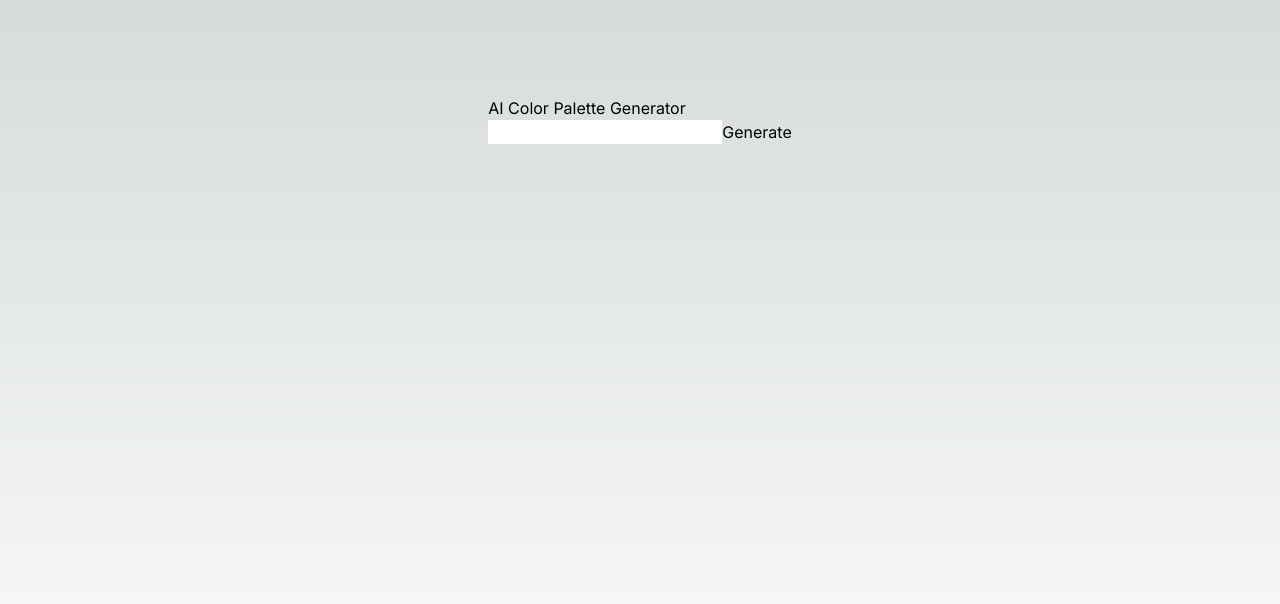
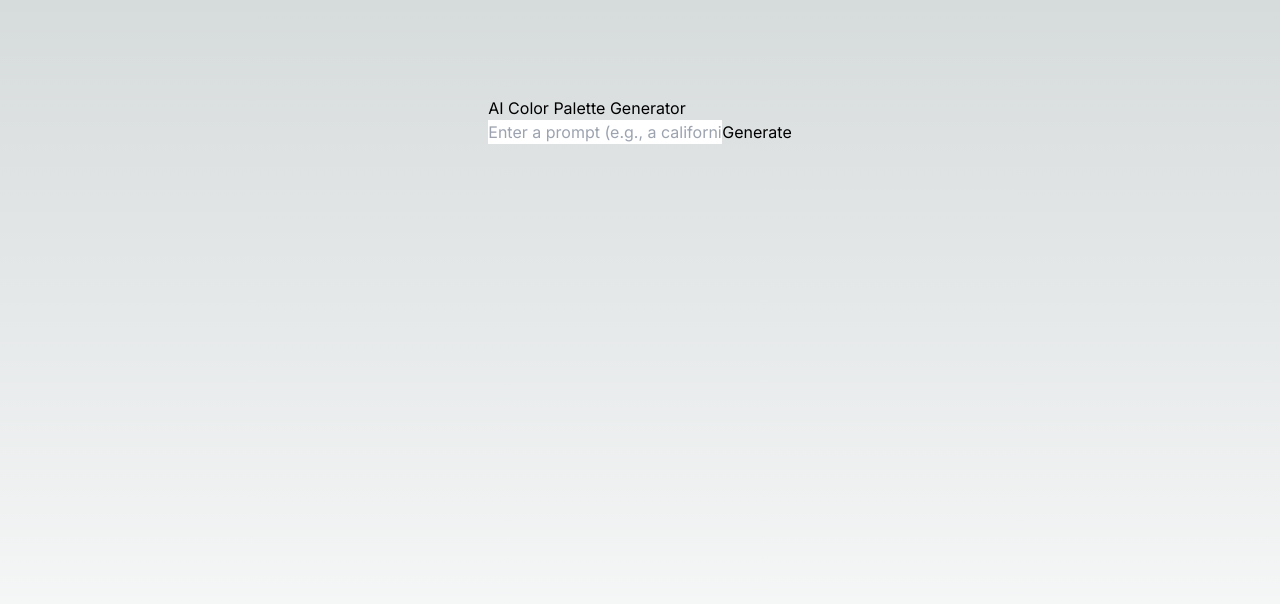
Before and after one commit to cjsidler/color-palette-generator, a Next.js app: page / in a window 1280 px wide. Shown: the top 604 px of the page. Built offline with nearby package versions, Linux system fonts and the light colour scheme.

Commit message:
placeholder text

```diff
--- a/src/app/globals.css
+++ b/src/app/globals.css
@@ -18,10 +18,6 @@
 
 body {
     color: rgb(var(--foreground-rgb));
-  background: linear-gradient(
-      to bottom,
-      transparent,
-      rgb(var(--background-end-rgb))
-    )
+    background: linear-gradient(to bottom, transparent, rgb(var(--background-end-rgb)))
         rgb(var(--background-start-rgb));
 }
--- a/src/app/page.tsx
+++ b/src/app/page.tsx
@@ -28,7 +28,10 @@ export default function Home() {
             <div>
                 <h1>AI Color Palette Generator</h1>
                 <form action="" onSubmit={handleSubmit}>
-                    <input type="text" />
+                    <input
+                        type="text"
+                        placeholder={`Enter a prompt (e.g., a california sunset at the beach)`}
+                    />
                     <button type="submit" disabled={isLoading}>
                         Generate
                     </button>
```
Lines whose indentation alone changed are shown as unchanged.
